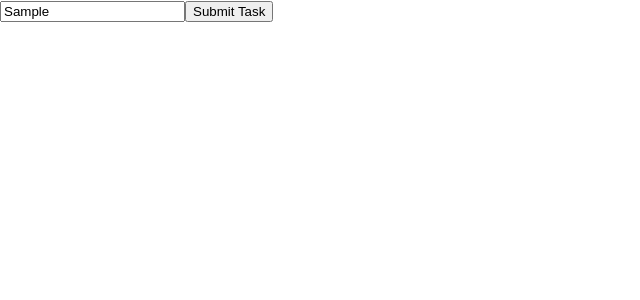
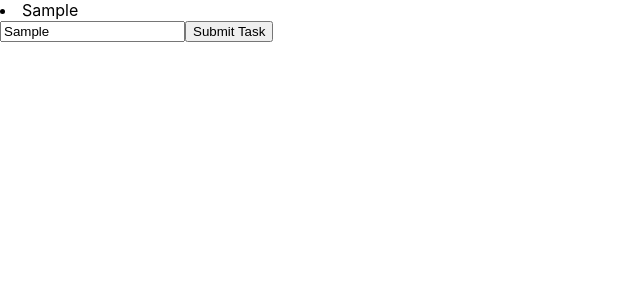
Before and after one commit to MalcolmSmalls/Odin-React-Todo, a React (Create React App) app: page / in a window 1280 px wide. Both pictures are taken after typing "Sample" into the empty fields and a click on the button "Submit Task". Shown: the top 300 px of the page, without its empty margins (0-640 px from the left). Built offline with nearby package versions, Linux system fonts and the light colour scheme.

Commit message:
Create li's for however many objects are in jokes array and render it.

```diff
--- a/src/App.js
+++ b/src/App.js
@@ -5,7 +5,7 @@ import { nanoid } from "nanoid"
 export default function App () {
 
   const [ tasks, setTasks ] = React.useState( () => ({task: "", id: ""}))
-  const [ taskList, setTaskList ] = React.useState ([ ])
+  const [ taskList, setTaskList ] = React.useState ([])
 
   function handleChange (event) {
       setTasks( prevTasks => {
@@ -18,10 +18,19 @@ export default function App () {
           return [...prevTaskList, tasks]
       })
 
+
   }
 
+// const taskListCreator = taskList.map(task => <li key={task.id} id={task.id}>{task.task}</li>)
+
+  const taskListCreator = taskList.map(task => {
+    return (
+      <li key={task.id} id={task.id}>{task.task}</li>
+    )
+  })
   return (
     <main>
+      {taskListCreator}
       <Overview handleClick = {handleClick} handleChange = {handleChange} val = {tasks.task} />
     </main>
 
--- a/src/Components/Overview.js
+++ b/src/Components/Overview.js
@@ -1,7 +1,9 @@
 import { nanoid } from "nanoid"
 import React from "react"
+import App from "../App"
 
 export default function Overview (props) {
+
 
 
     return (
```
